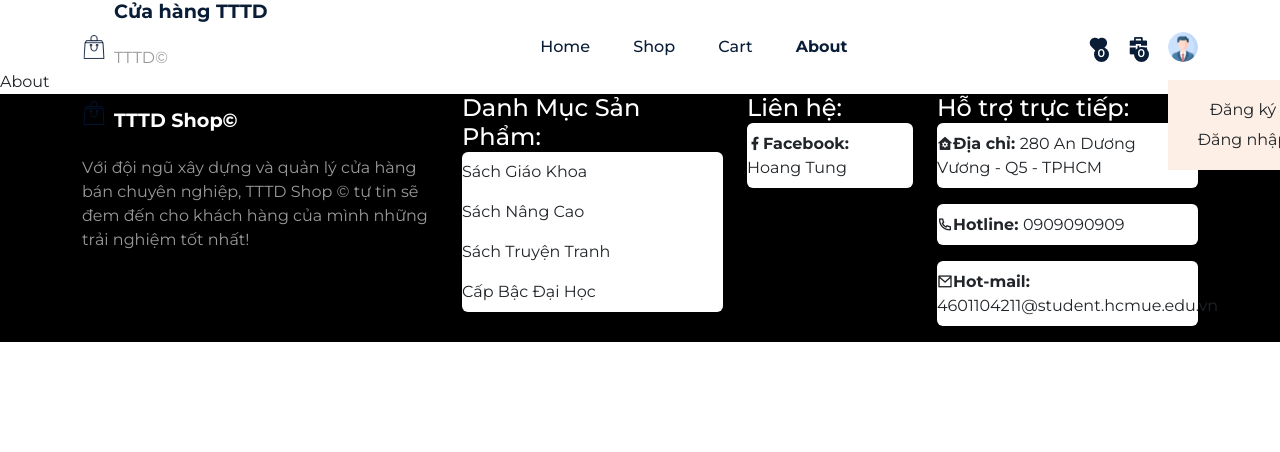
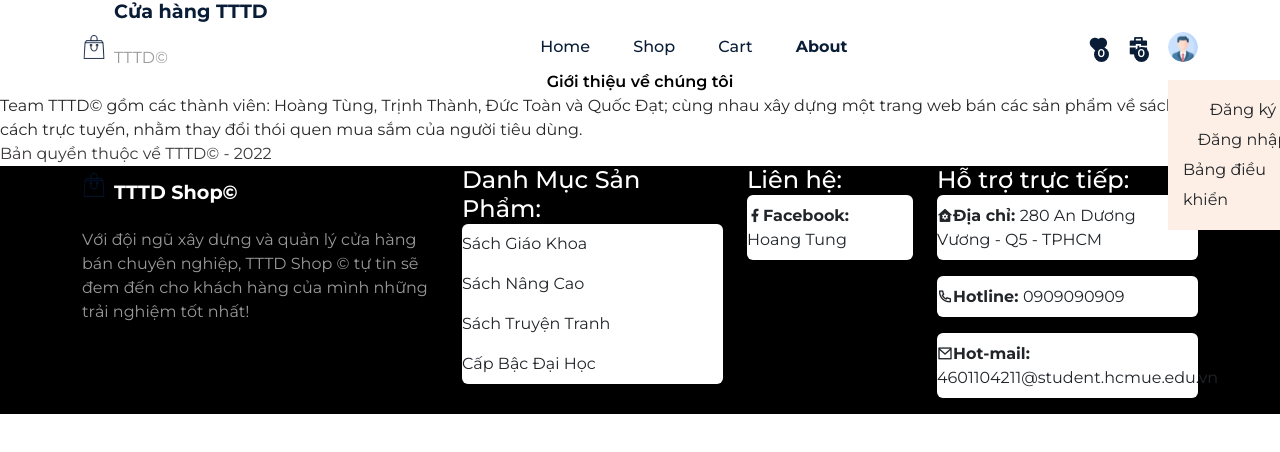
Before and after one commit to TrHgTung/TTTD_CNW, a React (Create React App) app: page /about in a window 1280 px wide. Shown: the top 452 px of the page. Built offline with nearby package versions, Linux system fonts and the light colour scheme; no server answers.

Commit message:
V4__5:35

```diff
--- /dev/null
+++ b/src/admin/AddProducts.jsx
@@ -0,0 +1,9 @@
+import React from 'react'
+
+const AddProducts = () => {
+    return (
+        <div>AddProducts</div>
+    )
+}
+
+export default AddProducts
--- /dev/null
+++ b/src/admin/AdminNav.jsx
@@ -0,0 +1,9 @@
+import React from 'react'
+
+const AdminNav = () => {
+    return (
+        <div>AdminNav</div>
+    )
+}
+
+export default AdminNav
--- /dev/null
+++ b/src/admin/AllProducts.jsx
@@ -0,0 +1,9 @@
+import React from 'react'
+
+const AllProducts = () => {
+    return (
+        <div>AllProducts</div>
+    )
+}
+
+export default AllProducts
--- /dev/null
+++ b/src/admin/Dashboard.jsx
@@ -0,0 +1,9 @@
+import React from 'react'
+
+const Dashboard = () => {
+    return (
+        <div>Dashboard</div>
+    )
+}
+
+export default Dashboard
--- a/src/components/Header/Header.jsx
+++ b/src/components/Header/Header.jsx
@@ -121,6 +121,7 @@ const Header = () => {
                                             (<div className='d-flex align-items-center justify-content-center flex-column'>
                                                 <Link to='/signup'>Đăng ký</Link>
                                                 <Link to='/login'>Đăng nhập</Link>
+                                                <Link to='/dashboard'>Bảng điều khiển</Link>
                                             </div>)
                                     }
                                 </div>
--- a/src/pages/About.jsx
+++ b/src/pages/About.jsx
@@ -1,8 +1,19 @@
 import React from 'react'
+import '../styles/about.css'
 
 const About = () => {
     return (
-        <div>About</div>
+        <>
+            <div className='about__title text-center fw-600'>Giới thiệu về chúng tôi</div>
+            <div className="description__about">
+                Team TTTD&copy; gồm các thành viên: Hoàng Tùng, Trịnh Thành, Đức Toàn và Quốc Đạt; cùng nhau xây dựng một trang web bán các sản phẩm về sách giấy một cách trực tuyến, nhằm thay đổi thói quen mua sắm của người tiêu dùng.
+            </div>
+
+            <div className="short__description">
+                Bản quyền thuộc về TTTD&copy; - 2022
+            </div>
+        </>
+
     )
 }
 
--- a/src/routers/ProtectedRoute.js
+++ b/src/routers/ProtectedRoute.js
@@ -1,12 +1,13 @@
 import React from 'react'
 import useAuth from '../custom-hooks/useAuth'
 import { Navigate } from 'react-router-dom'
+import { Outlet } from 'react-router-dom'
 
-const ProtectedRoute = ({ children }) => {
+const ProtectedRoute = () => {
     const { currentUser } = useAuth()
 
     return (
-        currentUser ? children : <Navigate to='/login' />
+        currentUser ? <Outlet /> : <Navigate to='/login' />
     )
 }
 
--- a/src/routers/Routers.js
+++ b/src/routers/Routers.js
@@ -9,6 +9,10 @@ import Login from "../pages/Login"
 import Signup from "../pages/Signup"
 import About from '../pages/About'
 import ProtectedRoute from './ProtectedRoute'
+import AddProducts from '../admin/AddProducts'
+import AllProducts from '../admin/AllProducts'
+import Dashboard from '../admin/Dashboard'
+// import AdminNav from '../admin/AdminNav'
 
 const Routers = () => {
     return (
@@ -19,11 +23,19 @@ const Routers = () => {
             <Route path='shop/:id' element={<ProductDetails />} />
             <Route path='cart' element={<Cart />} />
             <Route path='about' element={<About />} />
-            <Route path='checkout' element={
+            <Route path='/*' element={<ProtectedRoute />} >
+                <Route path='checkout' element={<Checkout />} />
+                <Route path='dashboard' element={<Dashboard />} />
+                <Route path='dashboard/all-products' element={<AllProducts />} />
+                <Route path='dashboard/add-products' element={<AddProducts />} />
+                {/* <Route path='checkout' element={<Checkout />} /> */}
+            </Route>
+
+            {/* <Route path='checkout' element={
                 <ProtectedRoute>
                     <Checkout />
                 </ProtectedRoute>
-            } />
+            } /> */}
             <Route path='login' element={<Login />} />
             <Route path='signup' element={<Signup />} />
         </Routes>
--- /dev/null
+++ b/src/styles/about.css
@@ -0,0 +1,12 @@
+.about__title {
+    font-weight: 600;
+    color: #000;
+}
+
+.description__about {
+    color: rgb(40, 39, 39);
+}
+
+.short__description {
+    color: rgb(60, 57, 57);
+}
```
